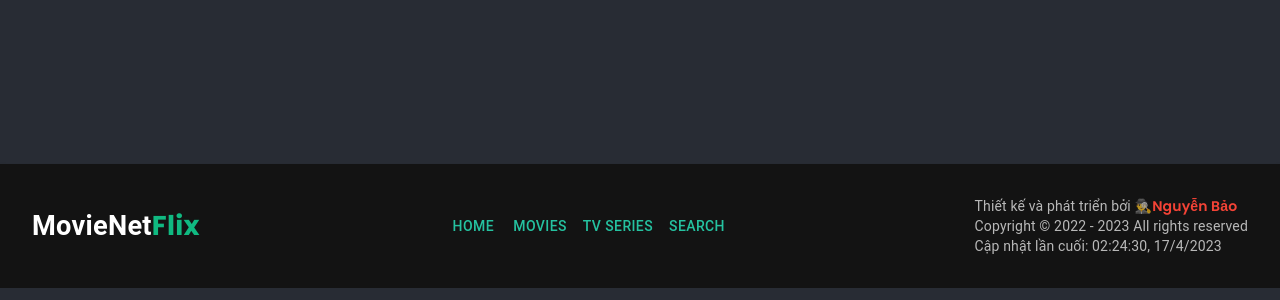
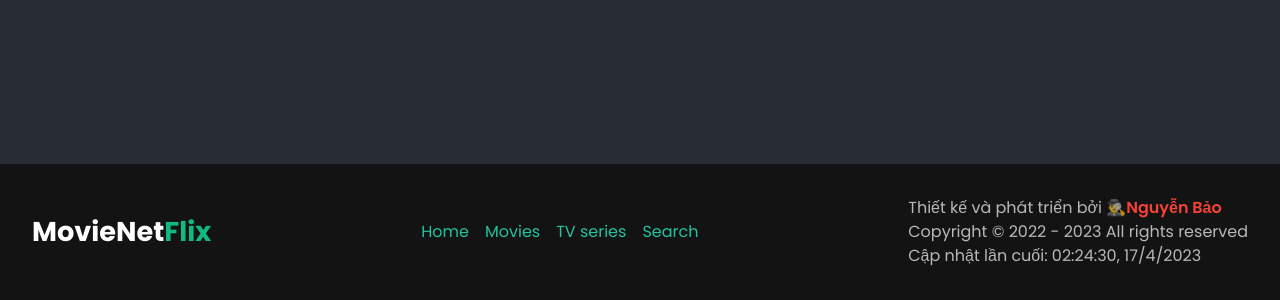
Before and after one commit to DevAnonitos/NetFlix-clone, a React (Create React App) app in the folder client/: page /password-update in a window 1280 px wide. Shown: the part 740-1040 px from the top of the page. Built offline with nearby package versions, Linux system fonts and the light colour scheme.

Commit message:
update-Add-footerFixError

```diff
--- a/client/public/index.html
+++ b/client/public/index.html
@@ -11,6 +11,9 @@
     />
     <link rel="apple-touch-icon" href="%PUBLIC_URL%/logo192.png" />
     <link rel="manifest" href="%PUBLIC_URL%/manifest.json" />
+    <link rel="preconnect" href="https://fonts.googleapis.com">
+    <link rel="preconnect" href="https://fonts.gstatic.com" crossorigin>
+    <link href="https://fonts.googleapis.com/css2?family=Poppins:ital,wght@0,100;0,200;0,300;0,400;0,500;0,600;0,700;0,800;0,900;1,100;1,200;1,300;1,400;1,500;1,600;1,700;1,800;1,900&display=swap" rel="stylesheet">
     <!-- Google tag (gtag.js) -->
     <script async src="https://www.googletagmanager.com/gtag/js?id=G-06F25LME88"></script>
     <script>
--- a/client/src/App.js
+++ b/client/src/App.js
@@ -41,7 +41,12 @@ const App = () => {
   return (
     <>
       <ThemeProvider
-        theme={themeConfigs.custom({ mode: themeMode })}
+        theme={{
+          ...themeConfigs.custom({ mode: themeMode }),
+          typography: {
+            fontFamily: ['Poppins', 'sans-serif'].join(','),
+          },
+        }}
       >
         {/*--------------------Config Toast React-------------------- */}
         <ToastContainer
--- a/client/src/configs/menu.configs.js
+++ b/client/src/configs/menu.configs.js
@@ -8,25 +8,25 @@ import LockResetOutlinedIcon from "@mui/icons-material/LockResetOutlined";
 
 const main = [
     {
-        display: "home",
+        display: "Home",
         path: "/",
         icon: <HomeOutlinedIcon />,
         state: "home"
     },
     {
-        display: "movies",
+        display: "Movies",
         path: "/movie",
         icon: <SlideshowOutlinedIcon />,
         state: "movie"
     },
     {
-        display: "tv series",
+        display: "TV series",
         path: "/tv",
         icon: <LiveTvOutlinedIcon />,
         state: "tv"
     },
     {
-        display: "search",
+        display: "Search",
         path: "/search",
         icon: <SearchOutlinedIcon />,
         state: "search"
@@ -35,19 +35,19 @@ const main = [
 
 const user = [
     {
-        display: "favorites",
+        display: "Favorites",
         path: "/favorites",
         icon: <FavoriteBorderOutlinedIcon />,
         state: "favorite"
     },
     {
-        display: "reviews",
+        display: "Reviews",
         path: "/reviews",
         icon: <RateReviewOutlinedIcon />,
         state: "reviews"
     },
     {
-        display: "password update",
+        display: "Password update",
         path: "/password-update",
         icon: <LockResetOutlinedIcon />,
         state: "password.update"
--- a/client/src/index.js
+++ b/client/src/index.js
@@ -10,7 +10,7 @@ const root = ReactDOM.createRoot(document.getElementById('root'));
 root.render(
   <React.StrictMode>
     <Provider store={store}>
-      <App />
+        <App />
     </Provider>
   </React.StrictMode>
 );
```
